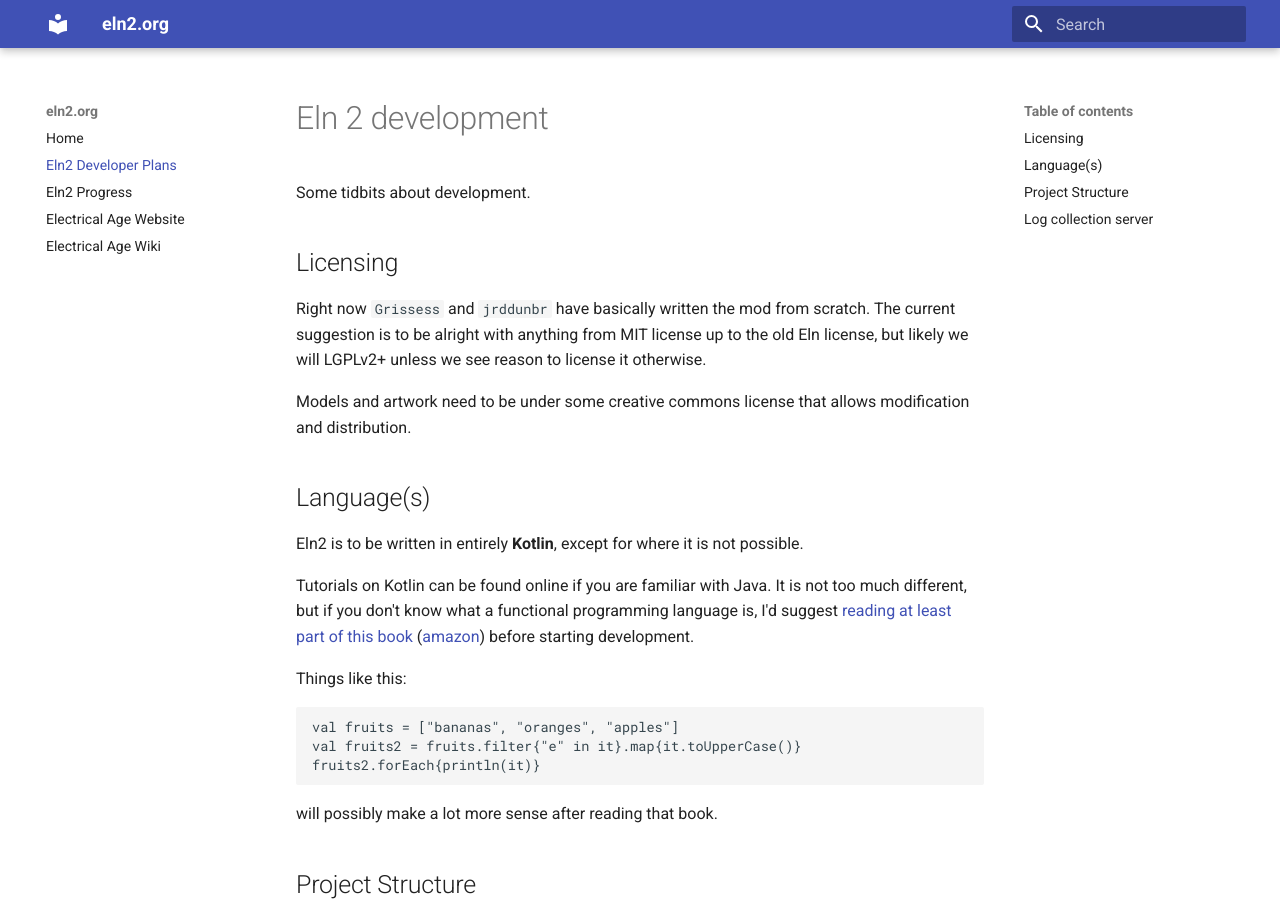
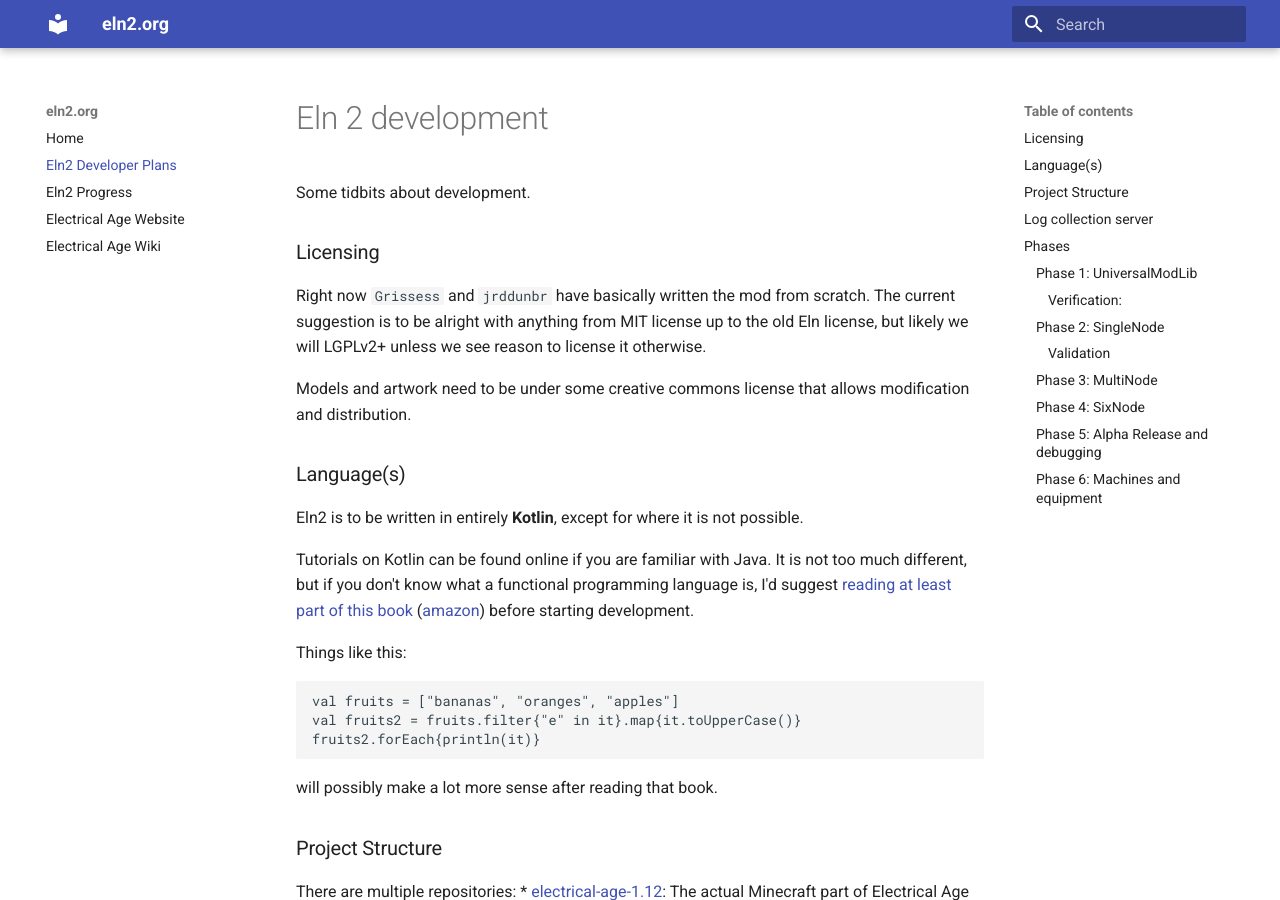
Before and after one commit to age-series/eln2-web, an MkDocs documentation site: the page built from docs/development.md, in a window 1280 px wide and 900 px high. Built offline with MkDocs 1.6.1 and Material for MkDocs 9.7.7, drawn with Linux system fonts in a browser that asks for light colours.

Commit message:
.... markdown plz

```diff
--- a/docs/development.md
+++ b/docs/development.md
@@ -2,13 +2,13 @@
 
 Some tidbits about development.
 
-## Licensing
+### Licensing
 
 Right now `Grissess` and `jrddunbr` have basically written the mod from scratch. The current suggestion is to be alright with anything from MIT license up to the old Eln license, but likely we will LGPLv2+ unless we see reason to license it otherwise.
 
 Models and artwork need to be under some creative commons license that allows modification and distribution.
 
-## Language(s)
+### Language(s)
 
 Eln2 is to be written in entirely **Kotlin**, except for where it is not possible.
 
@@ -24,7 +24,7 @@
 
 will possibly make a lot more sense after reading that book.
 
-## Project Structure
+### Project Structure
 
 There are multiple repositories:
   * [electrical-age-1.12](https://github.com/jrddunbr/electrical-age-1.12): The actual Minecraft part of Electrical Age 2, written for MC 1.12
@@ -57,17 +57,17 @@
 
 The different versions of the eln2 Minecraft integrations (say 1.12, 1.14, 1.15, etc) would be branches by those names on that repository, which matches the way that UMC is structured.
 
-## Log collection server
+### Log collection server
 
 For Eln2 pre-alpha development, we will have a crash log handler. What will happen is if the game crashes, we will automatically take the log, and send it out to the development team to a server that can recieve these logs and then we can process them.
 
 This will aid in development, and will likely be removed at the alpha stage unless we find it useful. At the pre-alpha stage, we will also send the UUID of players to be sent back as well so that we know who had the bug.
 
-# Phases
+## Phases
 
 Just a FYI, these will all be copied sooner or later to GitHub issues, so that it's easier to track progress.
 
-## Phase 1: UniversalModLib
+### Phase 1: UniversalModLib
 
 - [ ] configure UniversalModLib
     - [ ] fix UniiversalModLib
@@ -76,13 +76,13 @@
 - [ ] crash logger
 - [ ] rebuild MNA from scratch (apparently)
 
-### Verification:
+#### Verification:
 
 - [ ] running `./gradlew build` in the main workspace will prepare libraries and compile our mod to a functional jar
 - [ ] works in TravisCI
 - [ ] config option works
 
-## Phase 2: SingleNode
+### Phase 2: SingleNode
 
 I say models and textures, but these are basic as almost all of these items will be removed/edited later.
 
@@ -126,7 +126,7 @@
 
 NOTE: Models are not a priority at this stage as most of the Single* items will be removed later.
 
-### Validation
+#### Validation
 
 - [ ] Verify Electrical Sim works and that reasonable currents are being moved. Get Matrix Size to the user
 - [ ] Verify Thermal Sim works and that heat transfers through items properly
@@ -135,12 +135,12 @@
 - [ ] Verify that Inductors work as they should IRL
 - [ ] Verify that Batteries work as they should IRL
 
-## Phase 3: MultiNode
+### Phase 3: MultiNode
 
 - [ ] autominer
 - [ ] solar panels
 
-## Phase 4: SixNode
+### Phase 4: SixNode
 
 - [ ] "New" SixNode
     - [ ] cables
@@ -154,12 +154,12 @@
 - [ ] API v1.0
 - [ ] Some reasonable textures
 
-## Phase 5: Alpha Release and debugging
+### Phase 5: Alpha Release and debugging
 
 - [ ] remove developer disclaimer config
 - [ ] Initial rounds of bugfixing
 
-## Phase 6: Machines and equipment
+### Phase 6: Machines and equipment
 
 In no particular order:
 
```
